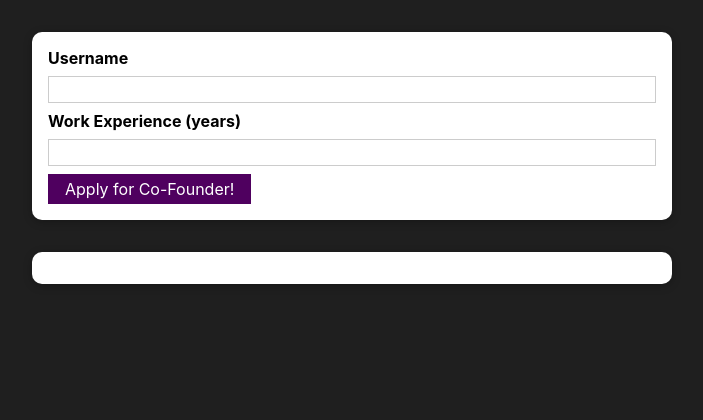
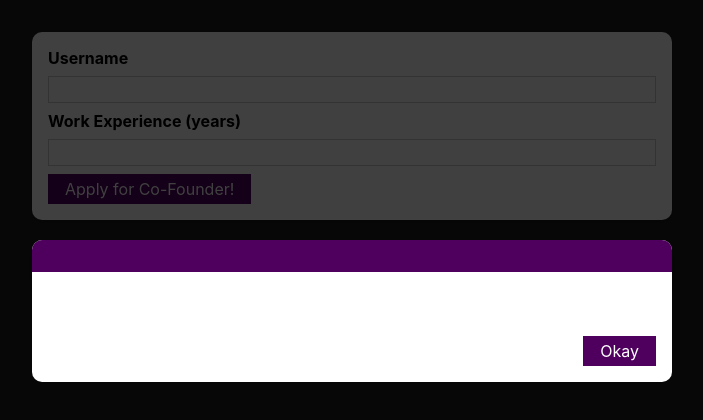
Before and after one commit to whynesspower/4-apply-for-co-founder, a React (Create React App) app: page / in a window 1280 px wide. Shown: the top 420 px of the page, without its empty margins (288-991 px from the left). Built offline with nearby package versions, Linux system fonts and the light colour scheme.

Commit message:
added the Error Pop  Up Message

```diff
--- /dev/null
+++ b/src/components/UI/ErrorModal.js
@@ -0,0 +1,23 @@
+import classes from "./ErrorModal.module.css";
+import Card from "./Card";
+import Button from "./Button";
+
+const ErrorModal = (props) => {
+  return (
+    <div>
+      <div className={classes.backdrop} />
+      <Card className={classes.modal}>
+        <header className={classes.header}>
+          <h2>{props.title}</h2>
+        </header>
+        <div className={classes.content}>
+          <p>{props.message}</p>
+        </div>
+        <footer className={classes.actions}>
+          <Button> Okay</Button>
+        </footer>
+      </Card>
+    </div>
+  );
+};
+export default ErrorModal;
--- /dev/null
+++ b/src/components/UI/ErrorModal.module.css
@@ -0,0 +1,45 @@
+.backdrop {
+  position: fixed;
+  top: 0;
+  left: 0;
+  width: 100%;
+  height: 100vh;
+  z-index: 10;
+  background: rgba(0, 0, 0, 0.75);
+}
+
+.modal {
+  position: fixed;
+  top: 30vh;
+  left: 10%;
+  width: 80%;
+  z-index: 100;
+  overflow: hidden;
+}
+
+.header {
+  background: #4f005f;
+  padding: 1rem;
+}
+
+.header h2 {
+  margin: 0;
+  color: white;
+}
+
+.content {
+  padding: 1rem;
+}
+
+.actions {
+  padding: 1rem;
+  display: flex;
+  justify-content: flex-end;
+}
+
+@media (min-width: 768px) {
+  .modal {
+    left: calc(50% - 20rem);
+    width: 40rem;
+  }
+}
--- a/src/components/Users/AddUser.js
+++ b/src/components/Users/AddUser.js
@@ -2,6 +2,7 @@
 import Button from "../UI/Button";
 import classes from "./AddUser.module.css";
 import { useState } from "react";
+import ErrorModal from "../UI/ErrorModal";
 
 const AddUser = (props) => {
   const [enteredUsername, setEnteredUsername] = useState("");
@@ -31,6 +32,8 @@
   };
 
   return (
+    <div>
+      <ErrorModal title=" " message=" " />
       <Card className={classes.input}>
         <form onSubmit={addUserHandler}>
           <label htmlFor="username"> Username</label>
@@ -50,6 +53,7 @@
           <Button type="submit">Apply for Co-Founder!</Button>
         </form>
       </Card>
+    </div>
   );
 };
 export default AddUser;
```
Lines whose indentation alone changed are shown as unchanged.
